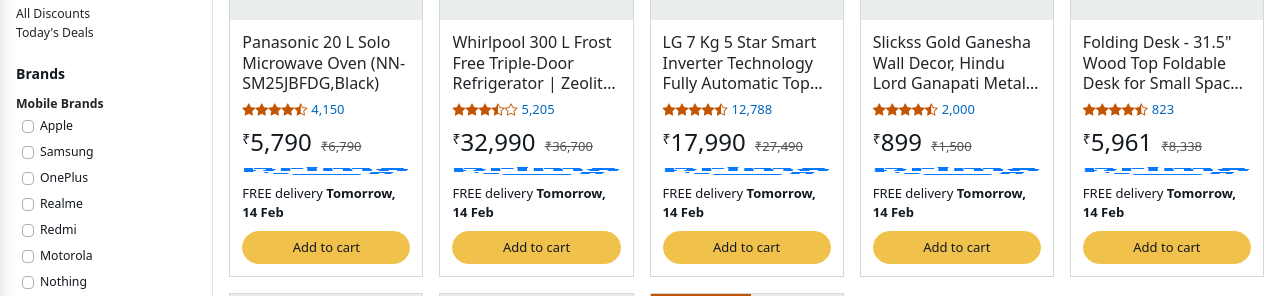
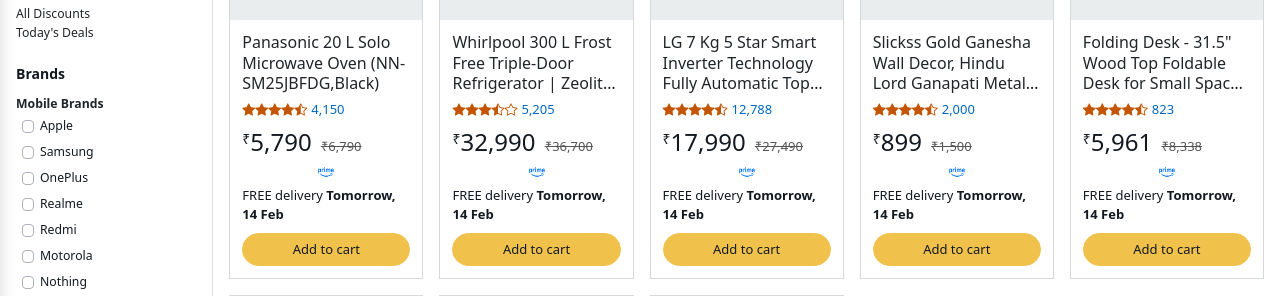
Before and after one commit to krishnakamble759/amazon-clones, a website built with Vite: page products.html in a window 1280 px wide. Shown: the part 395-691 px from the top of the page. Built offline with nearby package versions, Linux system fonts and the light colour scheme; no server answers.

Commit message:
Fix Prime logo distortion by ensuring correct aspect ratio and size

```diff
--- a/src/scss/products.scss
+++ b/src/scss/products.scss
@@ -226,7 +226,9 @@
         }
 
         .prime-icon {
-            height: 14px;
+            height: 16px;
+            width: auto;
+            object-fit: contain;
             margin-bottom: 4px;
         }
 
```
